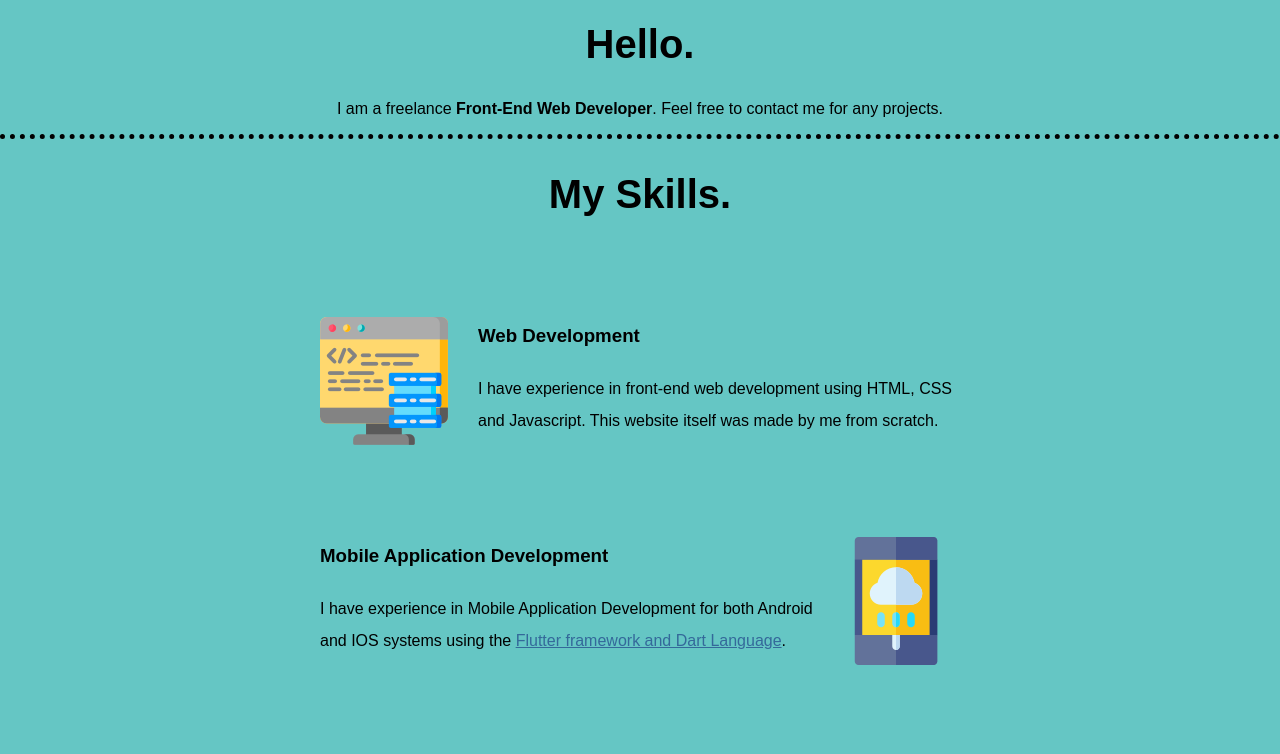
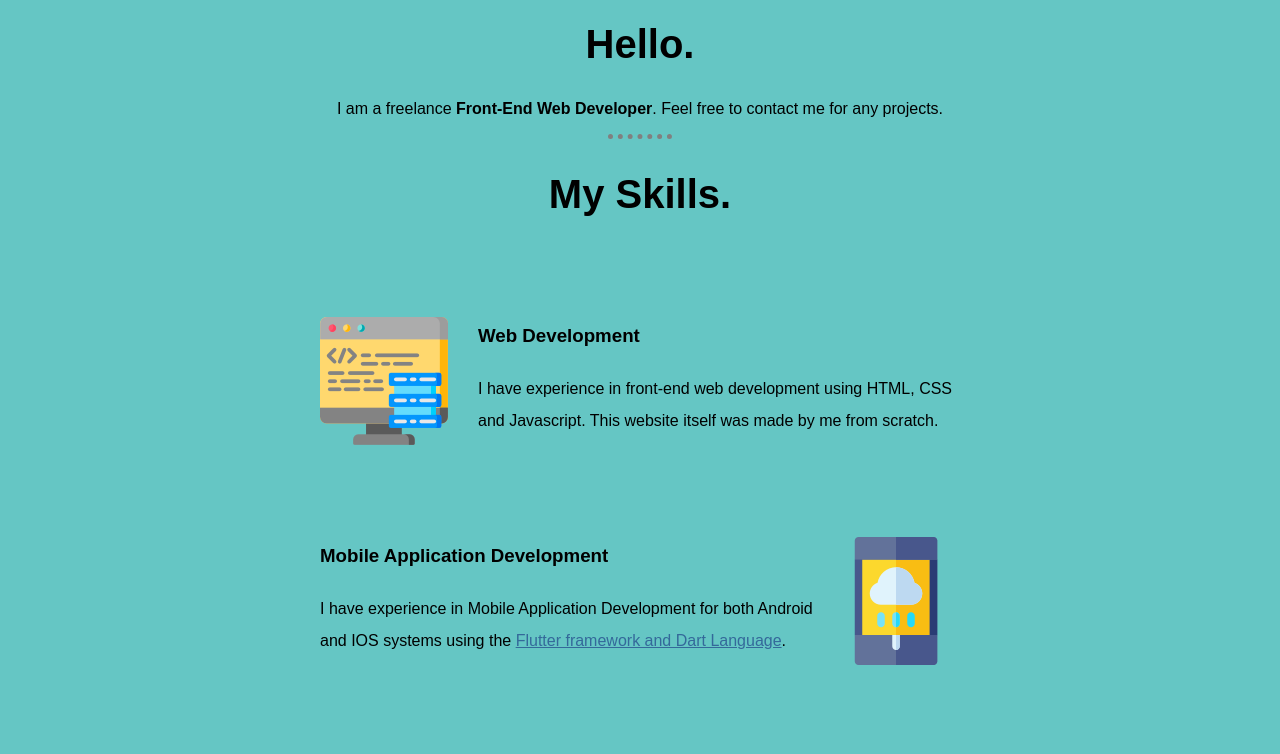
Before and after one commit to ilagon/Stylized-CV, a plain HTML site: page index.html in a window 1280 px wide. Shown: the part 920-1674 px from the top of the page. Drawn offline with Linux system fonts and the light colour scheme; a script that the page names is missing; a web font is replaced by a local one.

Commit message:
Edited hr attributes

```diff
--- a/css/styles.css
+++ b/css/styles.css
@@ -26,7 +26,8 @@ a{
 hr{
     border-style: dotted none none;
     border-width: 5px;
-    border-color: #010101;
+    width: 5%;
+    border-color: gray;
 
 }
 
```
